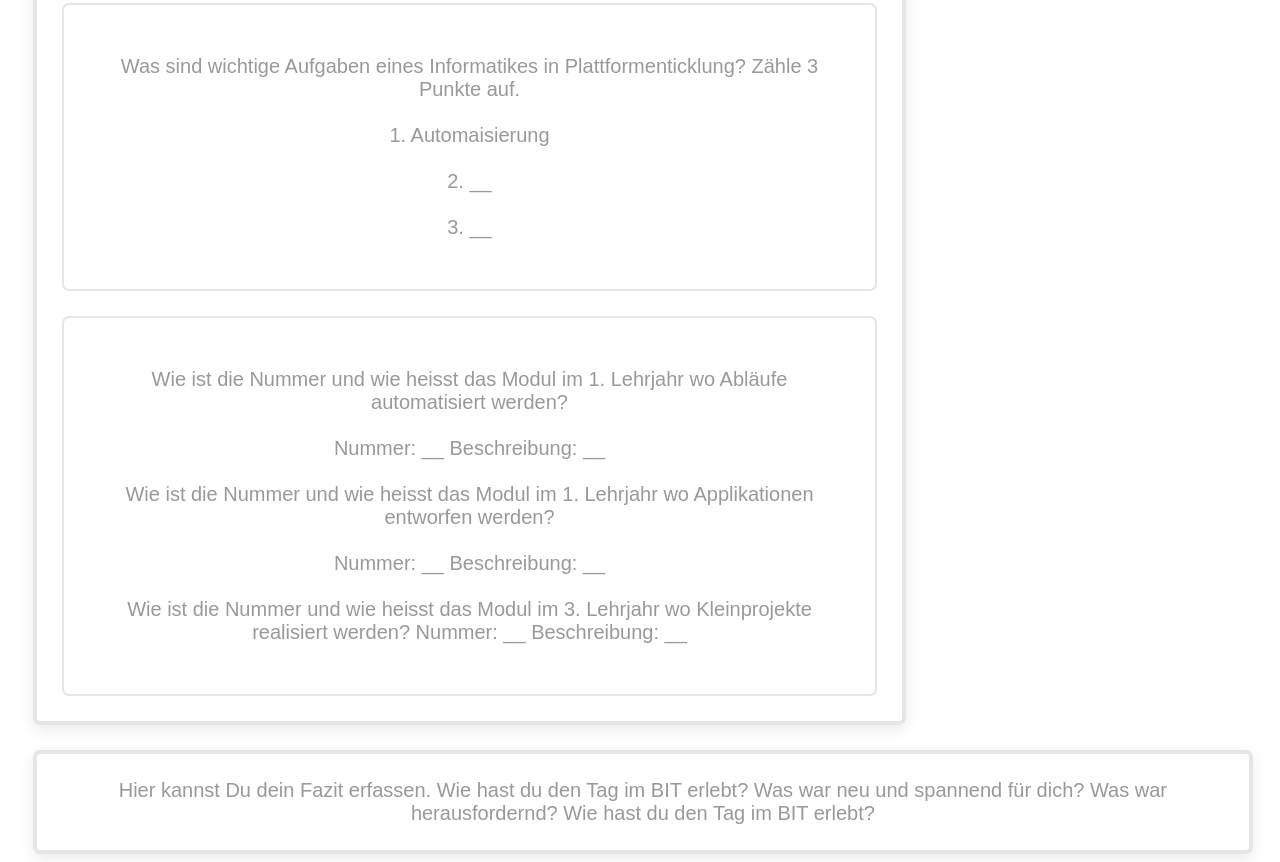
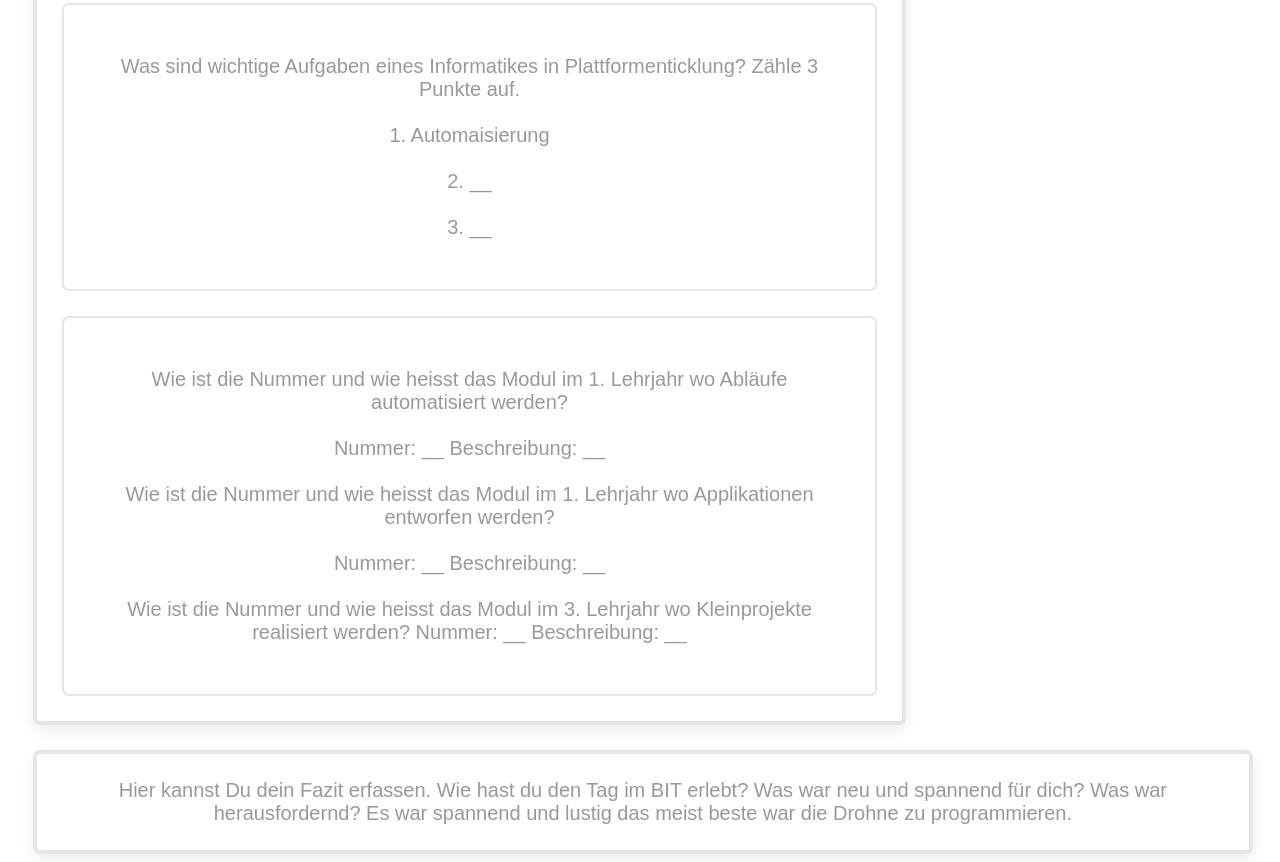
Before and after one commit to T4m1lee1apu1i/T4m1lee1apu1i.github.io, a plain HTML site: page index.html in a window 1280 px wide. Shown: the part 687-1549 px from the top of the page. Drawn offline with Linux system fonts and the light colour scheme.

Commit message:
Update index.html

```diff
--- a/index.html
+++ b/index.html
@@ -76,7 +76,8 @@
 
   <footer>
     <!-- Der Fussbereich für abschliessende Inhalte -->
-    Hier kannst Du dein Fazit erfassen. Wie hast du den Tag im BIT erlebt? Was war neu und spannend für dich? Was war herausfordernd? Wie hast du den Tag im BIT erlebt?
+    Hier kannst Du dein Fazit erfassen. Wie hast du den Tag im BIT erlebt? Was war neu und spannend für dich? Was war herausfordernd?
+       Es war spannend und lustig das meist beste war die Drohne zu programmieren.
   </footer>
 </main>
 </body>
```
